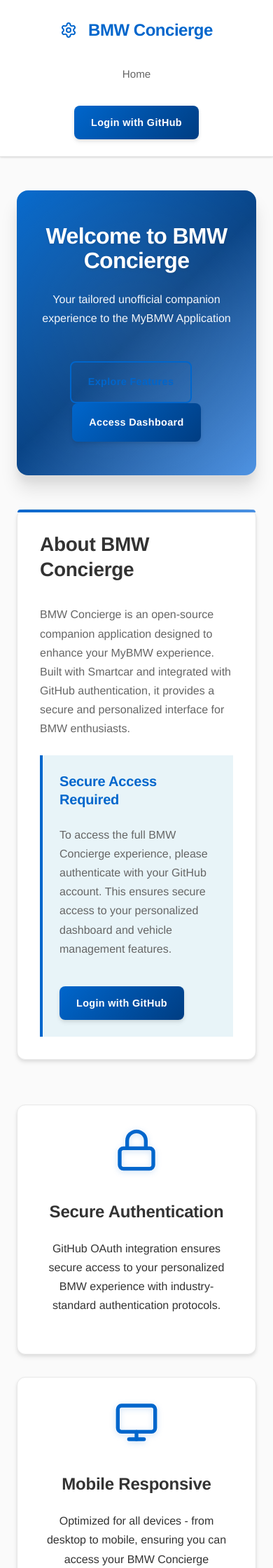
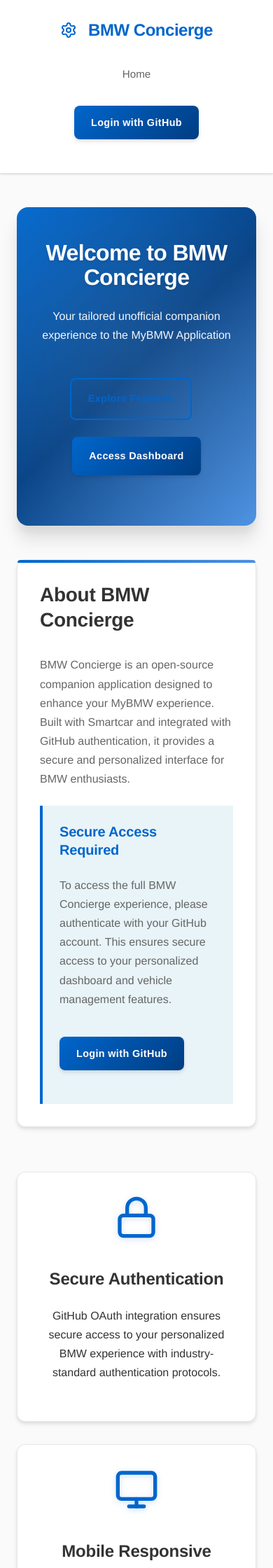
Before and after one commit to chatala1/BMW-Concierge, a Jekyll site: the page built from index.html, in a window 390 px wide. Shown: the top 2240 px of the page at 70% size. Built offline with Jekyll 4.4.1, drawn with Linux system fonts in a browser that asks for light colours.

Commit message:
Fix mobile button spacing issue in hero section
Co-authored-by: chatala1 <16328550+chatala1@users.noreply.github.com>

```diff
--- a/assets/css/style.css
+++ b/assets/css/style.css
@@ -865,6 +865,10 @@ a:hover {
         padding: var(--spacing-xl);
         margin: var(--spacing-md);
     }
+
+    .btn {
+        margin-bottom: var(--spacing-md);
+    }
 }
 
 @media (max-width: 480px) {
@@ -883,6 +887,7 @@ a:hover {
     .btn {
         padding: var(--spacing-sm) var(--spacing-md);
         font-size: 0.9rem;
+        margin-bottom: var(--spacing-md);
     }
 }
 
```
